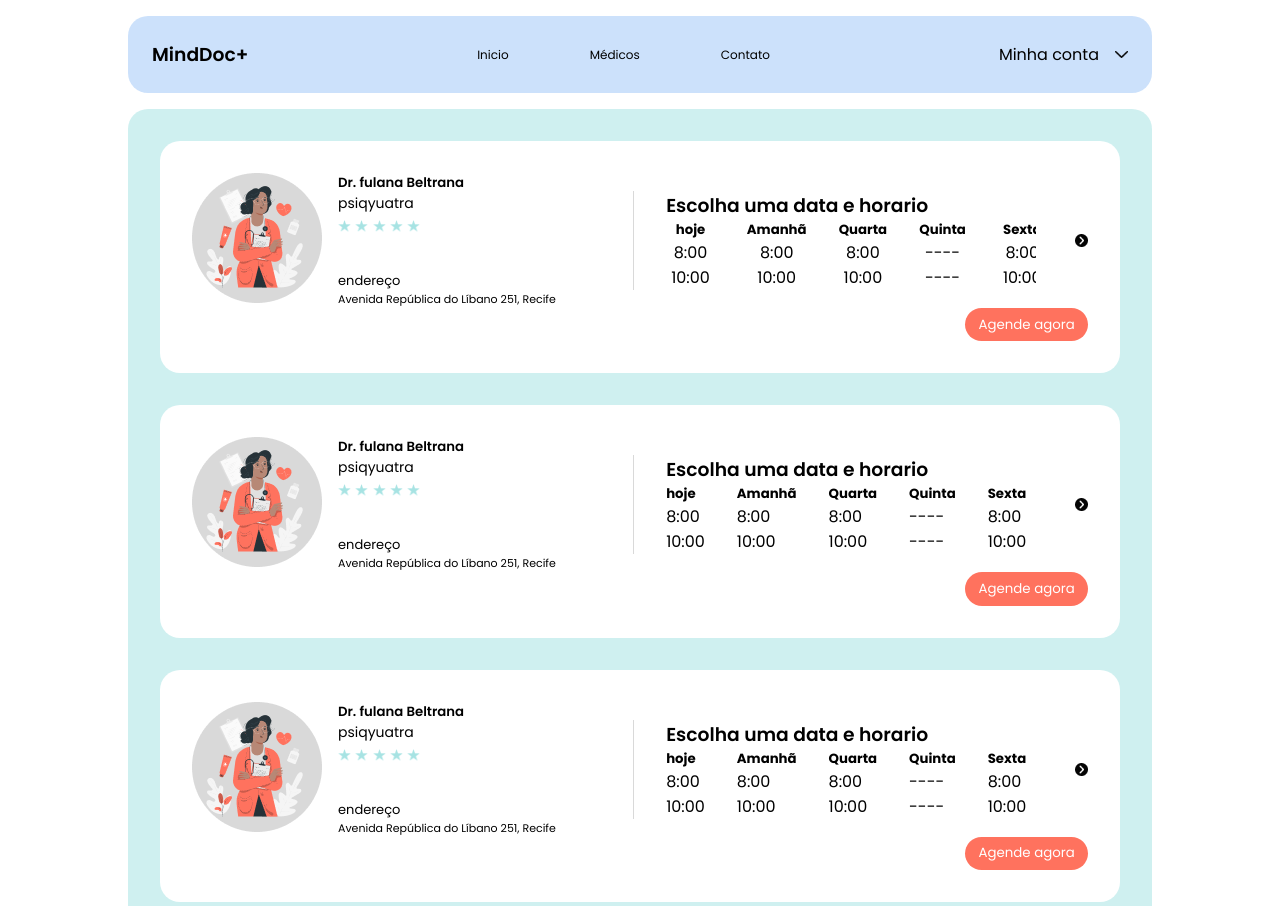
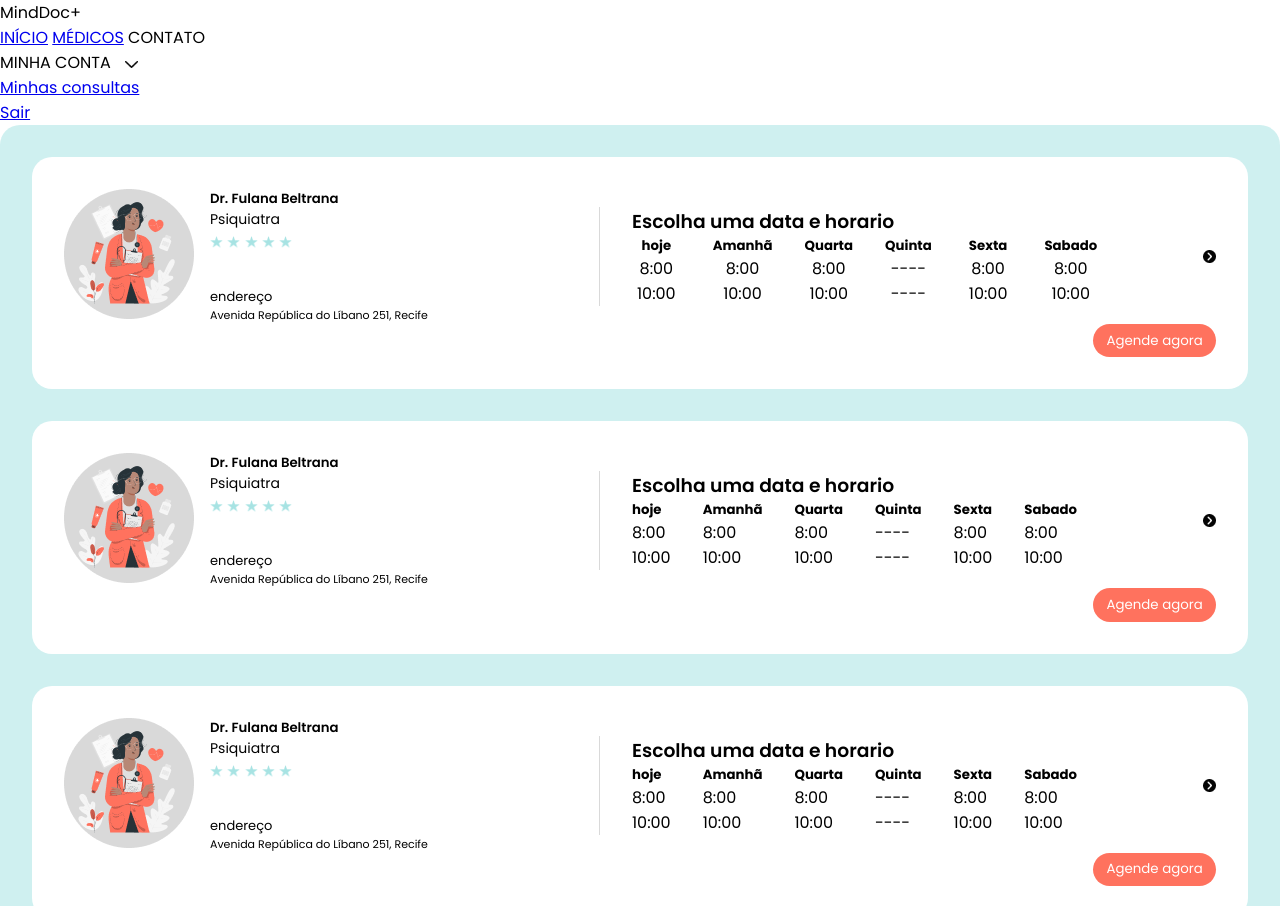
Before and after one commit to LauraSeixas/PROJETO-INTEGRADO-III---EP3, a plain HTML site: page app/pages/medicos/index.html in a window 1280 px wide. Shown: the top 906 px of the page. Drawn offline with Linux system fonts and the light colour scheme.

Commit message:
feat:criação da home e ajustes do css global

```diff
--- a/app/pages/medicos/index.html
+++ b/app/pages/medicos/index.html
@@ -9,19 +9,23 @@
     <link href="https://fonts.googleapis.com/css2?family=Fira+Sans:ital,wght@0,100;0,200;0,300;0,400;0,500;0,600;0,700;0,800;0,900;1,100;1,200;1,300;1,400;1,500;1,600;1,700;1,800;1,900&family=JetBrains+Mono&family=Plus+Jakarta+Sans:wght@300;400;500;700&family=Poppins:ital,wght@0,100;0,200;0,300;0,400;0,500;0,600;0,700;0,800;0,900;1,100;1,200;1,300;1,400;1,500;1,600;1,700;1,800;1,900&display=swap" rel="stylesheet">
 </head>
 <body>
-   <header class="header">
-
-
-        <h3>MindDoc+</h3>
-
+    <header class="header">
+        <p class="logoHeader">MindDoc+</p>
        <div class="divmenu">
-        <a>Inicio</a>
-        <a>Médicos</a>
-        <a>Contato</a>
+        <a href="/app/pages/home/home.html">INÍCIO</a>
+        <a href="pages/medicos/index.html">MÉDICOS</a>
+        <a>CONTATO</a>
        </div>
        <div class="divperfil">
-            <p>Minha conta</p>
-            <img  src="../../assets/setadown.png" alt="seta"/>
+            <div class="dropdown">
+                <span class="selected-option" onclick="toggleDropdown()">MINHA CONTA <img  src="/app/assets/setadown.png" alt="seta" id="arrowIcon" style="margin-left: 10px;"/>
+                </span>
+                <div class="dropdown-content" id="dropdownContent">
+                    <a href="#">Minhas consultas</a>
+                    <div class="dropdown-divider"></div>
+                    <a href="#">Sair</a>
+                </div>
+            </div>
        </div>
    </header>
     <main class="main">
@@ -30,8 +34,8 @@
             <div class="perfil">
                 <img src="/app/assets/perfil.png" alt="perfil" class="doutoraimg"/>
                 <div class="doutora">
-                    <h5>Dr. fulana Beltrana</h5>
-                    <p class="p1">psiqyuatra</p>
+                    <h5>Dr. Fulana Beltrana</h5>
+                    <p class="p1">Psiquiatra</p>
                     <div >
                         <img  src="/app/assets/star.png" alt="star"/>
                         <img  src="/app/assets/star.png" alt="star"/>
@@ -94,8 +98,8 @@
             <div class="perfil">
                 <img src="/app/assets/perfil.png" alt="perfil" class="doutoraimg"/>
                 <div class="doutora">
-                    <h5>Dr. fulana Beltrana</h5>
-                    <p class="p1">psiqyuatra</p>
+                    <h5>Dr. Fulana Beltrana</h5>
+                    <p class="p1">Psiquiatra</p>
                     <div >
                         <img  src="/app/assets/star.png" alt="star"/>
                         <img  src="/app/assets/star.png" alt="star"/>
@@ -159,8 +163,8 @@
             <div class="perfil">
                 <img src="/app/assets/perfil.png" alt="perfil" class="doutoraimg"/>
                 <div class="doutora">
-                    <h5>Dr. fulana Beltrana</h5>
-                    <p class="p1">psiqyuatra</p>
+                    <h5>Dr. Fulana Beltrana</h5>
+                    <p class="p1">Psiquiatra</p>
                     <div >
                         <img  src="/app/assets/star.png" alt="star"/>
                         <img  src="/app/assets/star.png" alt="star"/>
@@ -229,8 +233,8 @@
                 <img src="/app/assets/perfil.png" alt="perfil" class="doutoraimg"/>
                 <div class="doutoraModal">
                     <div class="dataPerfil">
-                    <h5>Dr. fulana Beltrana</h5>
-                    <p >psiqyuatra</p>
+                    <h5>Dr. Fulana Beltrana</h5>
+                    <p >Psiquiatra</p>
                     </div>
                     <div class="dataAgendamento">
                         <img src="/app/assets/calendar.png"/>
@@ -252,7 +256,6 @@
     </div>
 
 </body>
-<script src="index.js">
-
-</script>
+<script src="index.js"></script>
+<script src="/app/pages/home/header.js"></script>
 </html>
--- a/app/pages/medicos/style.css
+++ b/app/pages/medicos/style.css
@@ -1,42 +1,17 @@
-body{
-    max-width: 80%;
-    margin: 0 auto;
-}
-.header{
-    border-radius: 20px;
-    background-color: #92bef777;
-    padding: 1.5em;
-    margin-top: 1em;
-    display: flex;
-    justify-content: space-between;
-    align-items: center;
-    margin-bottom: 1em;
 
-}
+
 h3{
     font-weight: 600;
 
-}
-.divmenu{
-    width: 30%;
-    display: flex;
-    justify-content: space-between;
-    font-size: 12px;
-}
-.divperfil{
-    display: flex;
-    align-items: center;
-    gap: 1em;
 }
 img{
     width: 13px;
 }
 .main{
-    background-color: #a7e3e38a;
+    background-color:  #a7e3e38a;
     border-radius: 20px;
     padding: 2em;
 }
-
 .carta{
     background-color: #fff;
     border-radius: 20px;
```
